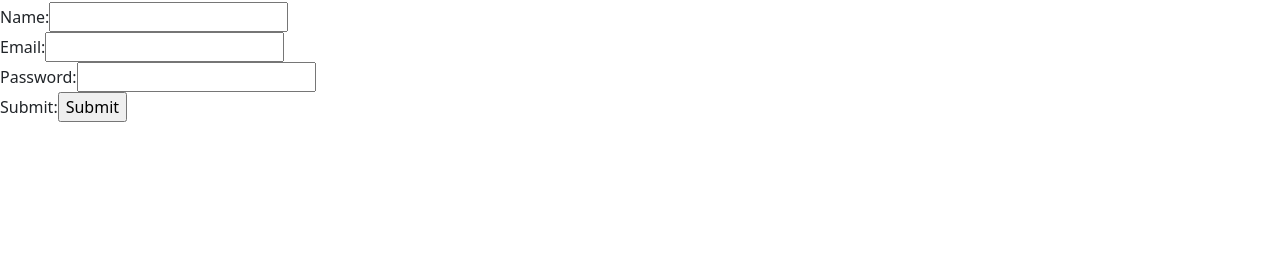
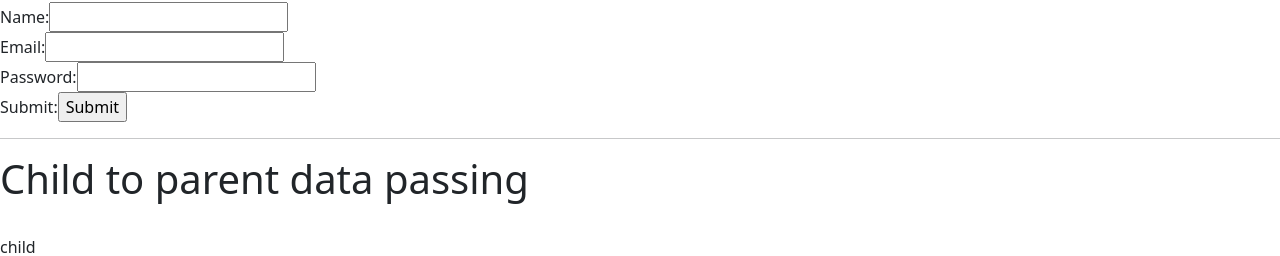
Before and after one commit to samiopenmail/practise_react, a React (Create React App) app: page / in a window 1280 px wide. Shown: the part 1385-1641 px from the top of the page. Before the commit the page ends 1507 px from the top, so only its background shows below. Built offline with nearby package versions, Linux system fonts and the light colour scheme.

Commit message:
learned child to patent data passing

```diff
--- a/src/App.js
+++ b/src/App.js
@@ -2,11 +2,16 @@ import Card from "./components/Card";
 import D from './components/data.json'
 import CardClass from './components/CardClass'
 import  STATE from './STATE'
-import Index from "./components/conditionalrendering/Index";
+import Index from "./components/conditionalrendering/Indexfile";
 import FORMfunBased from './components/formlearn/FormFunctionBased'
 import FormClassBased from './components/formlearn/FormClassBased'
+import Child from './components/child'
+
 function App(){
 // Addred from pc
+const handleChildData=(e)=>{
+  console.log("this is App.js and"+e);
+}
 
   return (
     <div>
@@ -20,6 +25,11 @@ function App(){
     <FORMfunBased/>
     <hr/><h1>FormClassBasedLearn</h1><br/>
     <FormClassBased/>
+    <hr/><h1>Child to parent data passing</h1><br/>
+    <Child Datawala={handleChildData}/>
+
+
+
     </div>
 
 
--- /dev/null
+++ b/src/components/child.js
@@ -0,0 +1,11 @@
+import React from 'react'
+
+const child = (props) => {
+const df="Children data...";
+props.Datawala(df);
+  return (
+    <div>child</div>
+  )
+}
+
+export default child
```
Also changed, not shown: src/components/conditionalrendering/Indexfile.js (renamed from src/components/conditionalrendering/Index.js).
